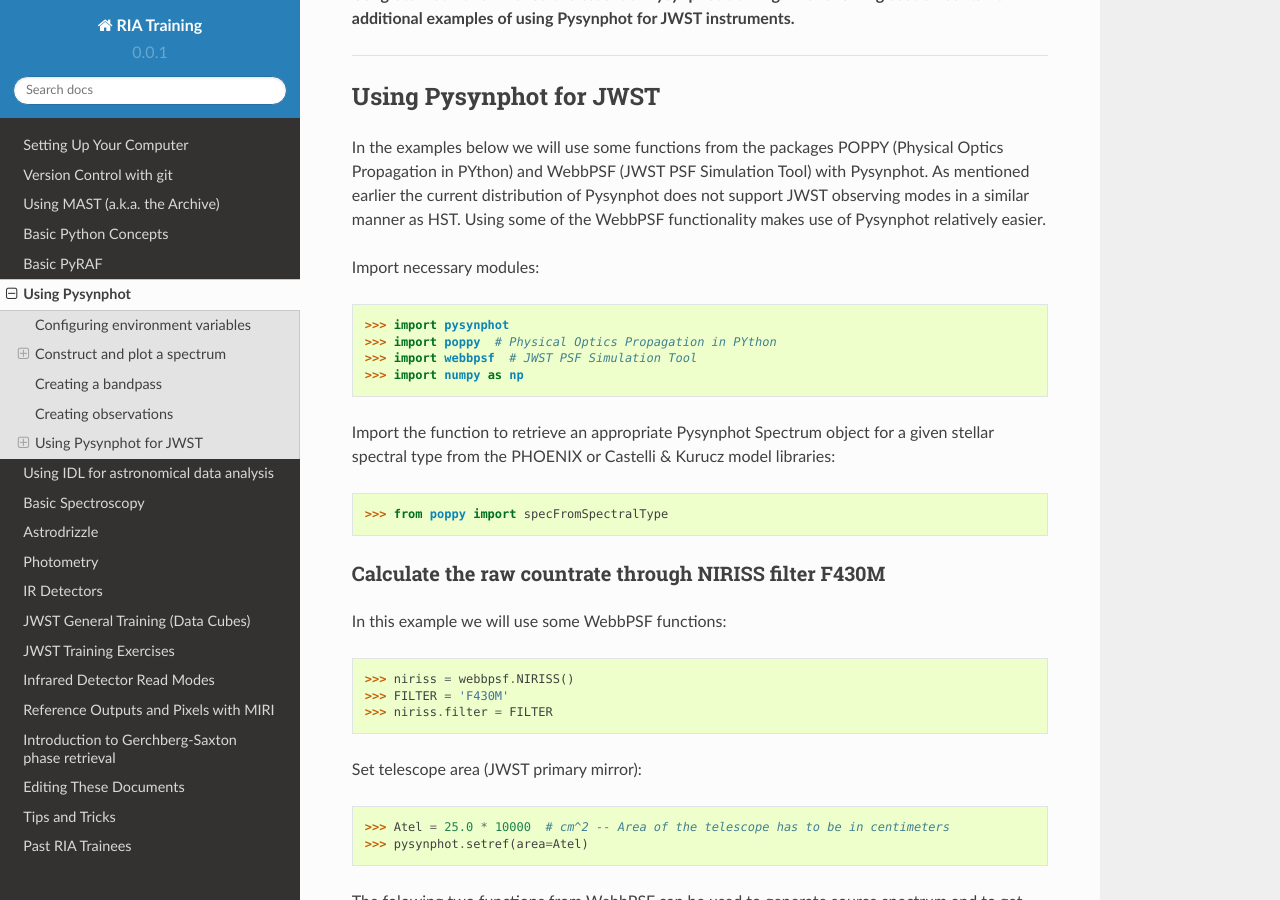
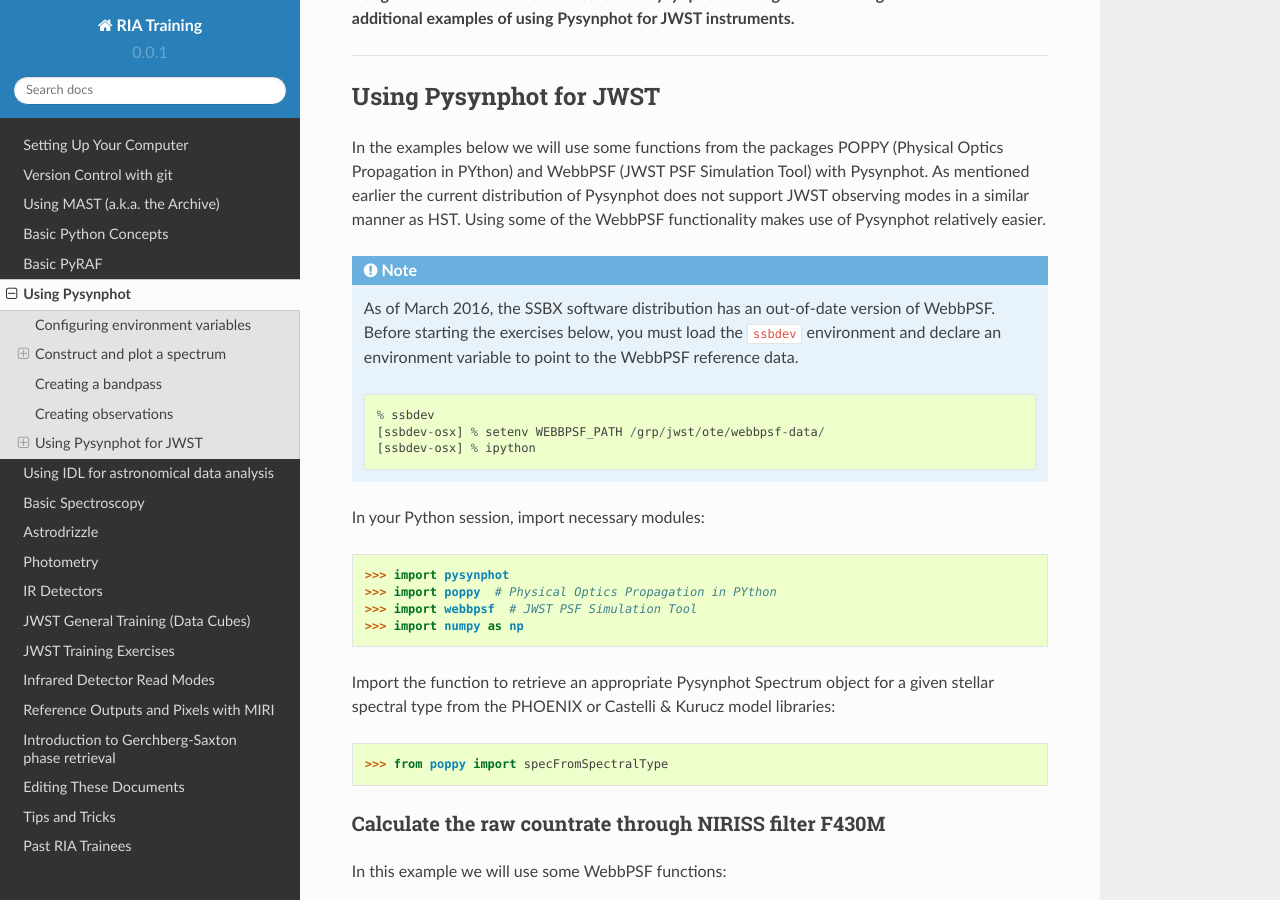
Before and after one commit to staceybright/training-library, a Sphinx documentation site: the page built from source/pysynphot.txt, in a window 1280 px wide and 900 px high, scrolled down 5565 px. Built offline with Sphinx 7.4.7 and the Read the Docs theme 2.0.0, drawn with Linux system fonts in a browser that asks for light colours.

Commit message:
Add warning about out-of-date WebbPSF in Pysynphot training

```diff
--- a/source/pysynphot.txt
+++ b/source/pysynphot.txt
@@ -149,13 +149,20 @@ Using Pysynphot for JWST
 
 In the examples below we will use some functions from the packages POPPY (Physical Optics Propagation in PYthon) and WebbPSF (JWST PSF Simulation Tool) with Pysynphot. As mentioned earlier the current distribution of Pysynphot does not support JWST observing modes in a similar manner as HST. Using some of the WebbPSF functionality makes use of Pysynphot relatively easier.
 
-Import necessary modules::
+.. note::
+
+   As of March 2016, the SSBX software distribution has an out-of-date version of WebbPSF. Before starting the exercises below, you must load the ``ssbdev`` environment and declare an environment variable to point to the WebbPSF reference data. ::
+
+      % ssbdev
+      [ssbdev-osx] % setenv WEBBPSF_PATH /grp/jwst/ote/webbpsf-data/
+      [ssbdev-osx] % ipython
+
+In your Python session, import necessary modules::
 
     >>> import pysynphot
     >>> import poppy  # Physical Optics Propagation in PYthon
     >>> import webbpsf  # JWST PSF Simulation Tool
     >>> import numpy as np
-
 
 Import the function to retrieve an appropriate Pysynphot Spectrum object for a given stellar spectral type from the PHOENIX or Castelli & Kurucz model libraries: ::
 
```
